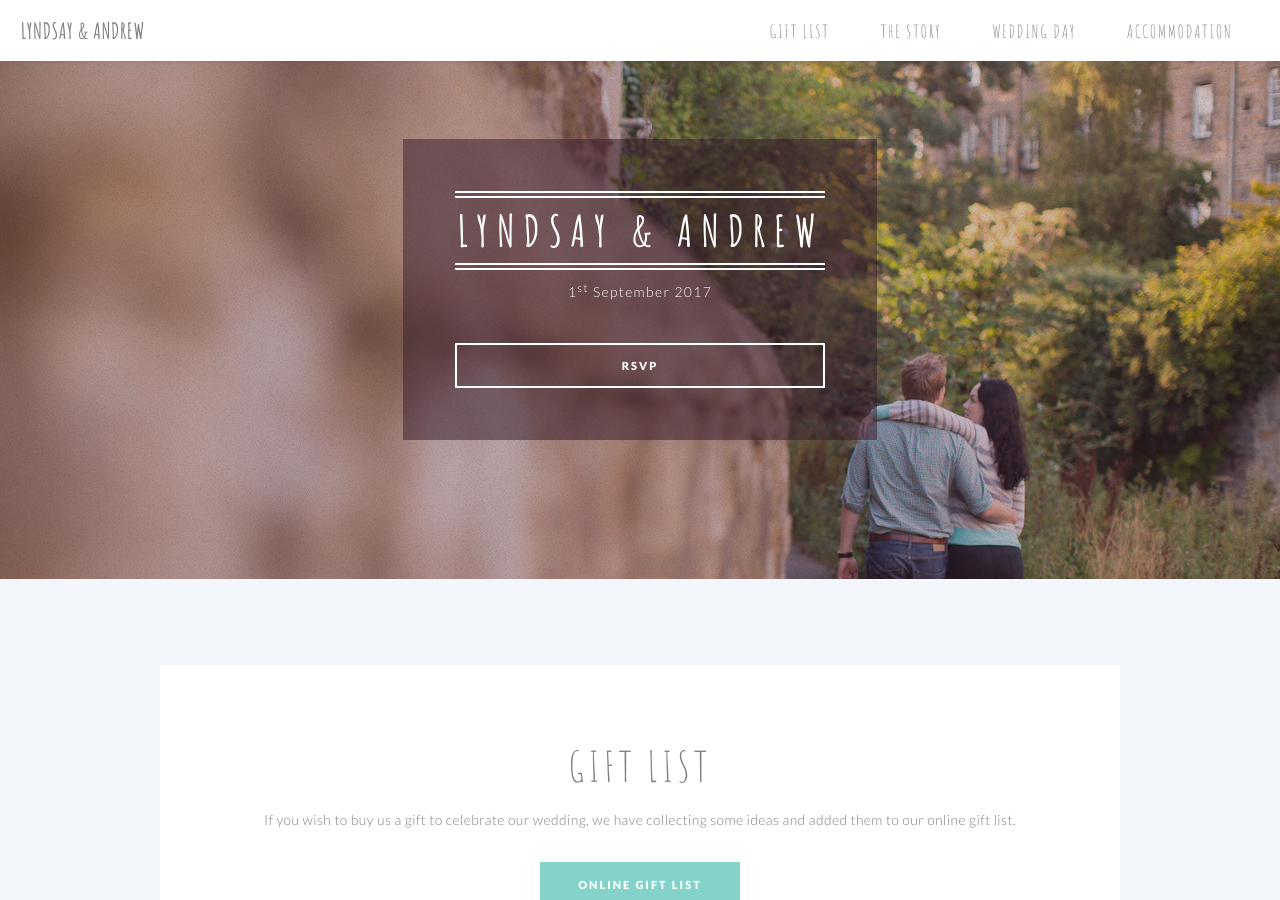
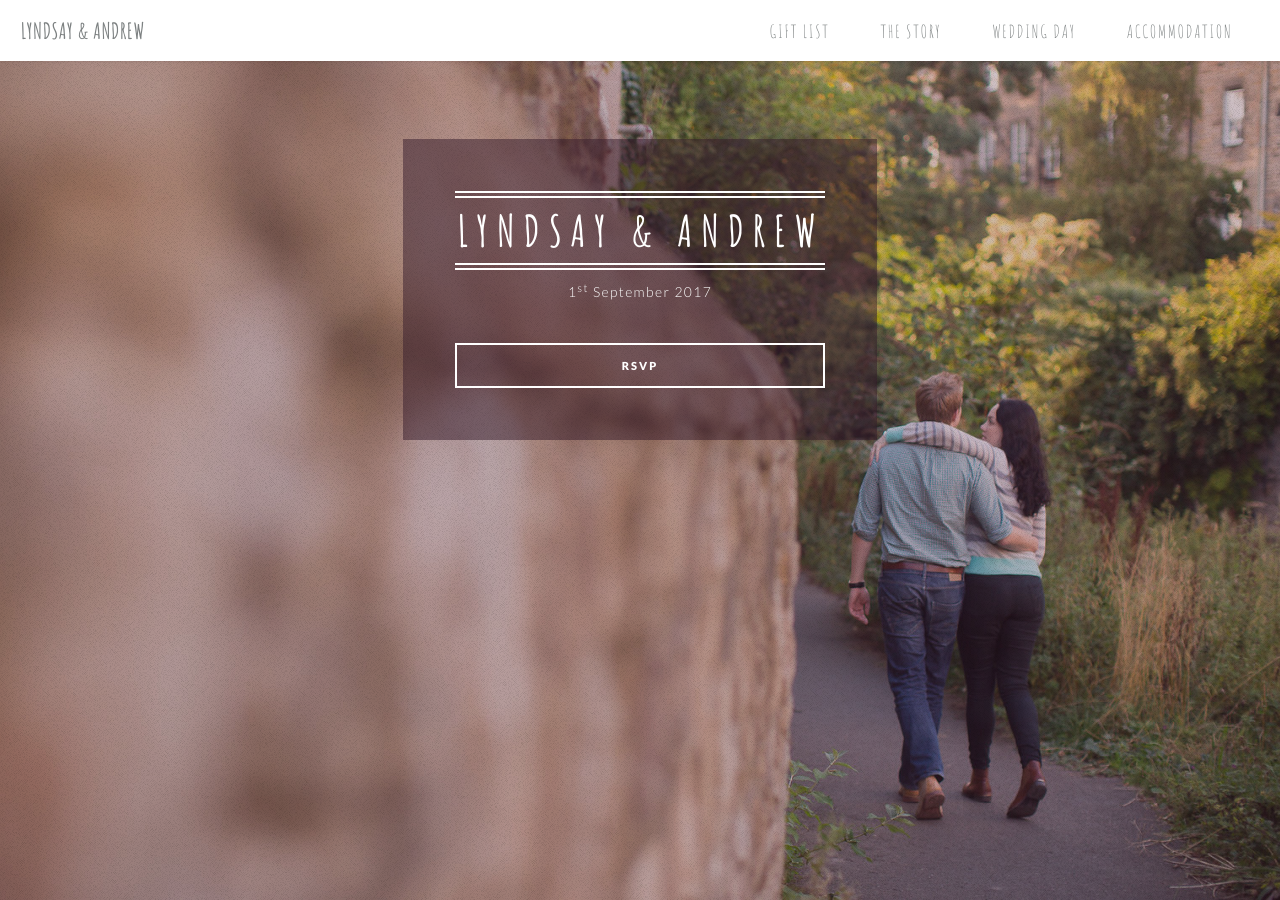
Before and after one commit to aliscott/young-wedding, a Jekyll site: the page built from index.html, in a window 1280 px wide and 900 px high. Built offline with Jekyll 4.4.1, drawn with Linux system fonts in a browser that asks for light colours.

Commit message:
Fill screen with banner

```diff
--- a/css/style.css
+++ b/css/style.css
@@ -816,6 +816,8 @@
 		cursor: default;
 		padding: 8em 0;
 		text-align: center;
+		min-height: 560px;
+		height: 100vh;
 	}
 
 		#banner .inner {
```
